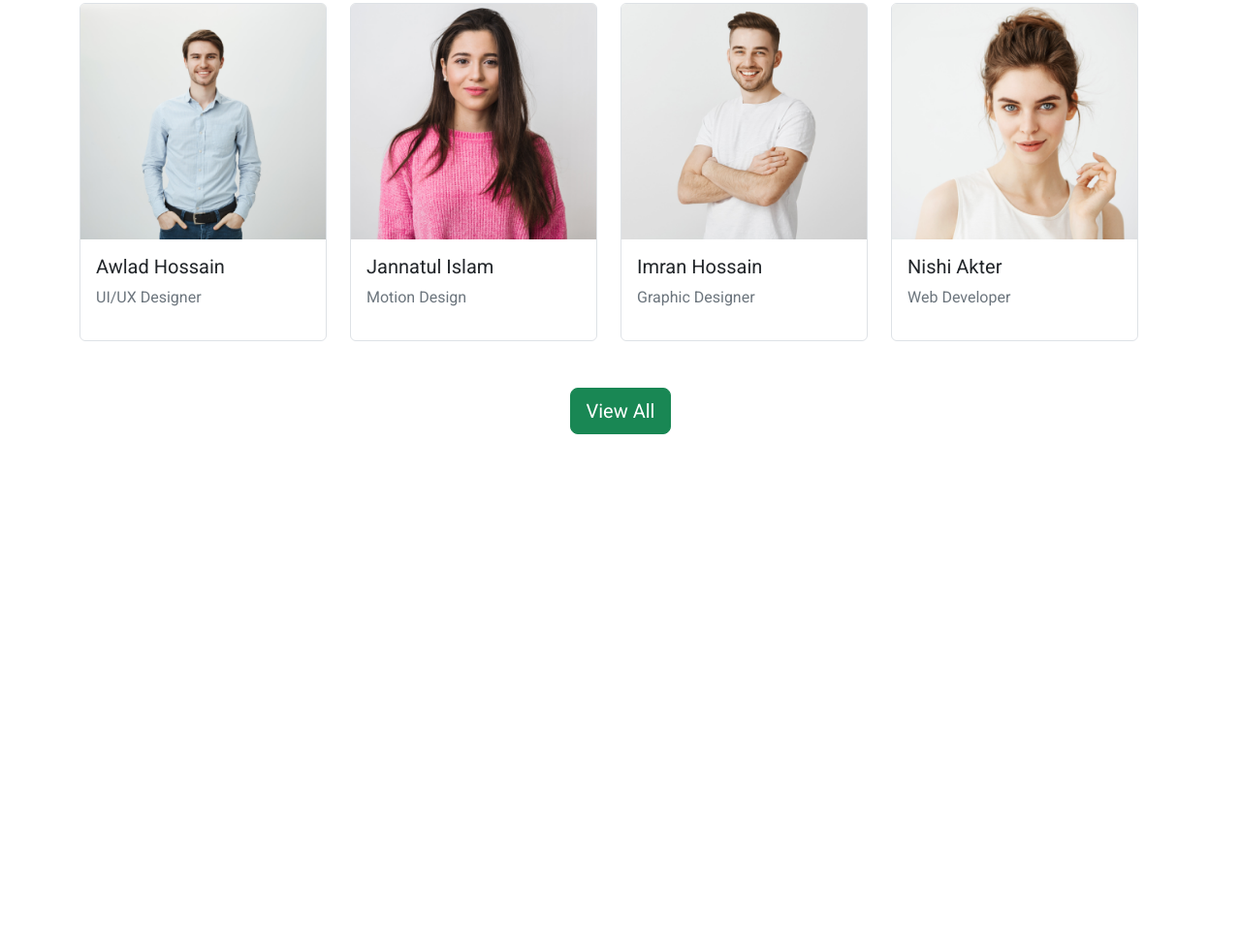
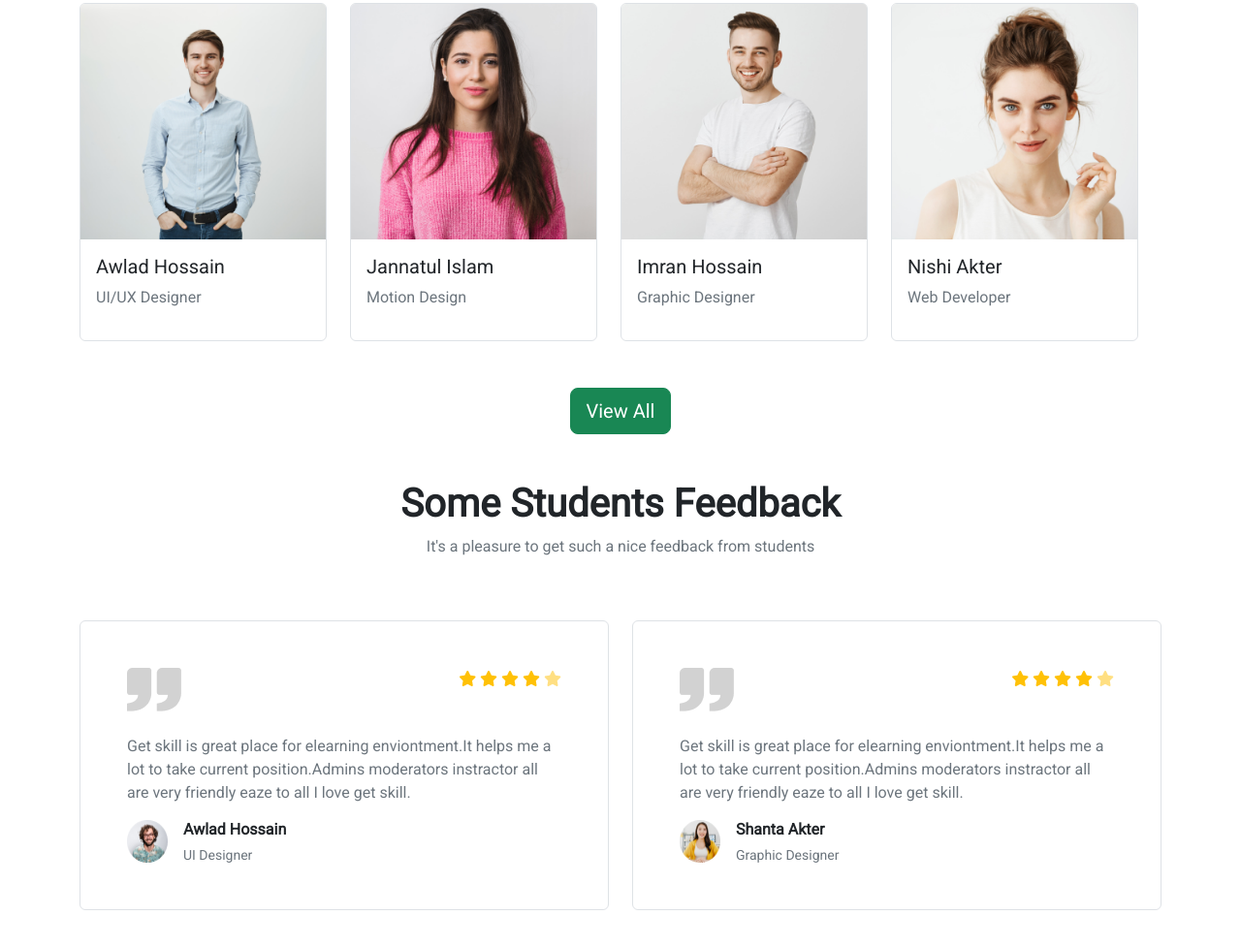
Before and after one commit to arifulislamctrl/Get-skill, a plain HTML site: page index.html in a window 1280 px wide. Shown: the part 2920-3897 px from the top of the page at 97% size. Before the commit the page ends 3416 px from the top, so only its background shows below. Drawn offline with nearby package versions, Linux system fonts and the light colour scheme.

Commit message:
feedback added

```diff
--- a/index.html
+++ b/index.html
@@ -14,6 +14,9 @@
     <link href="https://fonts.googleapis.com/css2?family=Roboto&display=swap" rel="stylesheet">
     <!-- custom css -->
     <link rel="stylesheet" href="css/styles.css">
+    <!-- font awesome cdn -->
+    <script src="https://kit.fontawesome.com/7e8b689f7c.js" crossorigin="anonymous"></script>
+    <link rel="stylesheet" href="https://cdnjs.cloudflare.com/ajax/libs/font-awesome/6.1.2/css/all.min.css">
 </head>
 
 <body>
@@ -392,11 +395,66 @@
                 </div>
             </div>
         </section>
+        <!-- students section end -->
+
+<!-- feedback section start -->
+<section>
+    <div class="container">
+        <div class="row mt-5">
+            <div class="col-12 col-md-12 col-lg-12">
+                <div class="text-center">
+                    <h1 class="fw-bold">Some Students Feedback</h1>
+                    <p class="text-muted">It's a pleasure to get such a nice feedback from students</p>
+                </div>
+            </div>
+        </div>
+        <div class="row my-5">
+            <div class="col-12 col-md-12 col-lg-6">
+                <div class="border p-5 rounded ">
+                    <img src="images/comma.png" alt="">
+                    <div class="float-end text-warning">
+                        <i class="fa-solid fa-star"></i>
+                        <i class="fa-solid fa-star"></i>
+                        <i class="fa-solid fa-star"></i>
+                        <i class="fa-solid fa-star"></i>
+                        <i class="fa-solid fa-star opacity-50"></i>
+                    </div>
+                    <p class="text-muted pt-4">Get skill is great place for elearning enviontment.It helps me a lot to take current position.Admins moderators instractor all are very friendly eaze to all I love get skill.</p>
+                    <div class="d-flex">
+                        <img src="images/student/student-5.png" class="" alt="">
+                        <div class="ps-3 lh-1">
+                            <h6 class="fw-bold">Awlad Hossain</h6>
+                            <small class="text-muted">UI Designer</small>
+                        </div>
+                    </div>
+                </div>
+            </div>
+            <div class="col-12 col-md-12 col-lg-6">
+                <div class="border p-5 rounded ">
+                    <img src="images/comma.png" alt="">
+                    <div class="float-end text-warning">
+                        <i class="fa-solid fa-star"></i>
+                        <i class="fa-solid fa-star"></i>
+                        <i class="fa-solid fa-star"></i>
+                        <i class="fa-solid fa-star"></i>
+                        <i class="fa-solid fa-star opacity-50"></i>
+                    </div>
+                    <p class="text-muted pt-4">Get skill is great place for elearning enviontment.It helps me a lot to take current position.Admins moderators instractor all are very friendly eaze to all I love get skill.</p>
+                    <div class="d-flex">
+                        <img src="images/student/student-6.png" class="" alt="">
+                        <div class="ps-3 lh-1">
+                            <h6 class="fw-bold">Shanta Akter</h6>
+                            <small class="text-muted">Graphic Designer</small>
+                        </div>
+                    </div>
+                </div>
+            </div>
+        </div>
+    </div>
+</section>
 
 
-
-        <!-- students section end -->
-
+<!-- feedback section end -->
     </main>
 
     <script src="https://cdn.jsdelivr.net/npm/bootstrap@5.2.0/dist/js/bootstrap.bundle.min.js"
```
